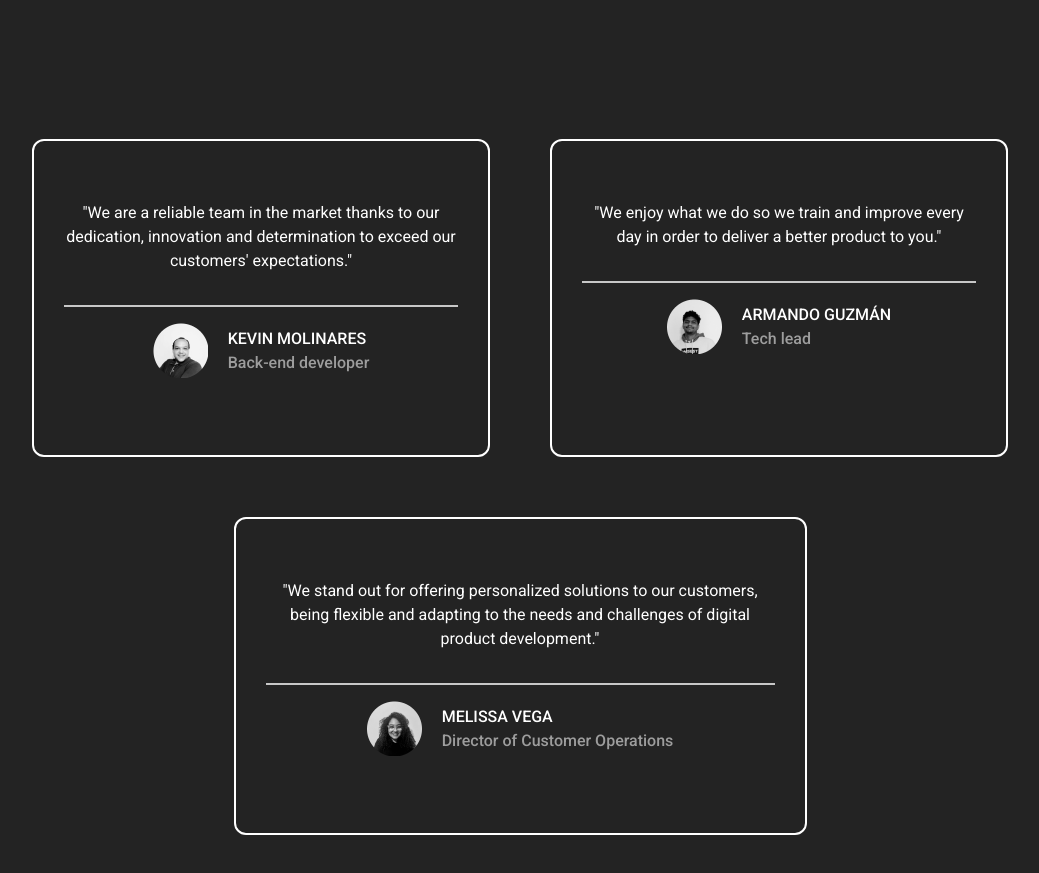
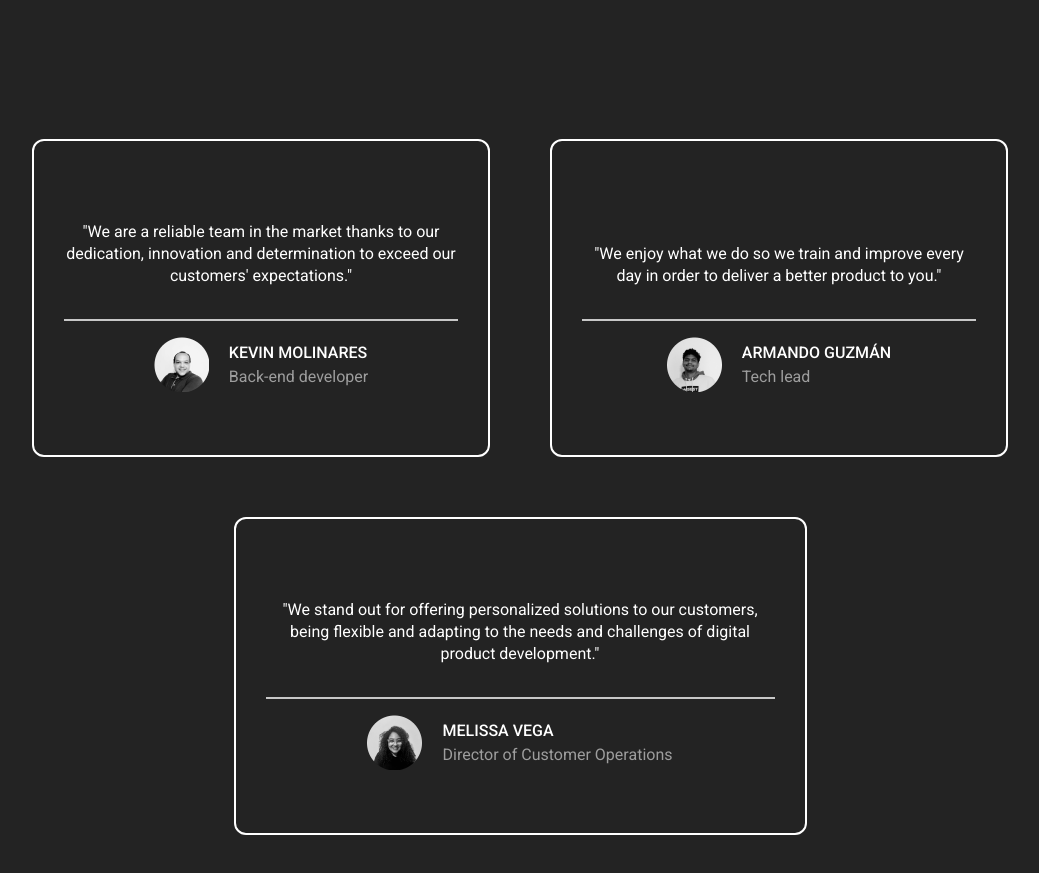
Before and after one commit to contentcraftstudio/Coderlabs-web-2.0, a Next.js app: page / in a window 1280 px wide. Shown: the part 6380-7253 px from the top of the page, without its empty margins (120-1159 px from the left). Built offline with nearby package versions, Linux system fonts and the light colour scheme.

Commit message:
Change::CardTestimonial.tsx

```diff
--- a/components/CardTestimonials.tsx
+++ b/components/CardTestimonials.tsx
@@ -12,9 +12,9 @@ type Props = {
 export default function CardTestimonials ({ img, name, occupation, paragraph }: Props) {
   const { t } = useTranslation()
   return (
-    <div className=' sm:w-[330px]  lg:w-[573px]  h-[318px] divide-y-2 sm:pt-[40px] md:pt-[60px] sm:px-[30px] px-[70px] pb-[32px] border-2 rounded border-white'>
+    <div className='h-[318px] sm:w-[330px]  lg:w-[573px] divide-y-2 sm:pt-[40px] md:pt-[80px] sm:px-[30px] px-[70px] border-2 rounded border-white'>
       <div className='pb-[32px]'>
-        <p className=' font-primary font-normal sm:text-[16px] xl:text-[19px] text-center text-white'>{t(paragraph)}</p>
+        <p className='h-[66px] flex items-end font-primary leading-[22px] font-normal sm:text-[16px] xl:text-[19px] text-center text-white'>{t(paragraph)}</p>
       </div>
       <div className='flex justify-center items-center gap-x-[20px] sm:pt-[16px] pt-[32px]'>
         <Image
@@ -25,7 +25,7 @@ export default function CardTestimonials ({ img, name, occupation, paragraph }:
         />
         <div className=''>
           <p className='font-primary font-medium text-[16px] text-white'>{name}</p>
-          <p className='font-primary font-medium text-[16px] text-gray-300'>{occupation}</p>
+          <p className='font-primary font-normal text-[16px] text-gray-300'>{occupation}</p>
         </div>
       </div>
     </div>
```
